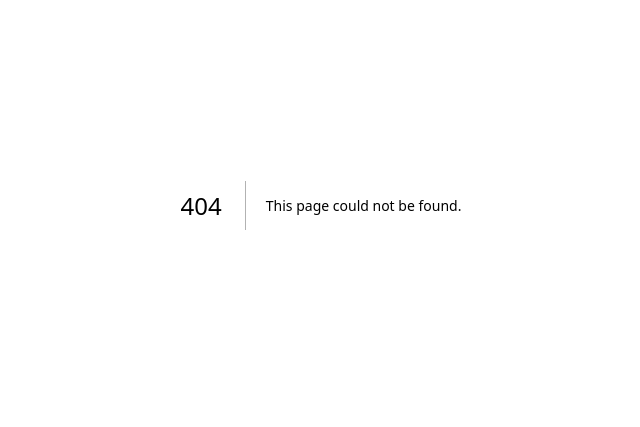
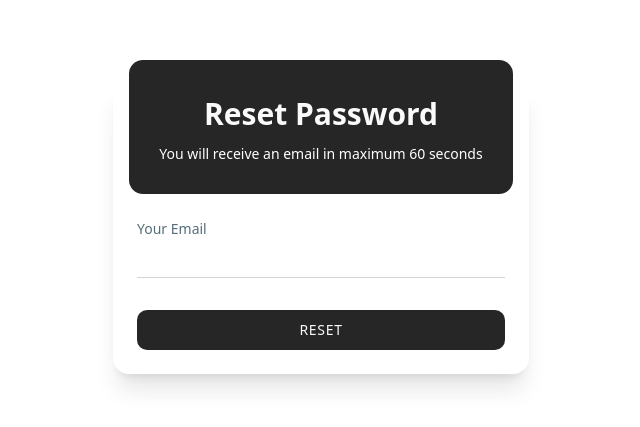
Before and after one commit to easakibahmad/tmg-login-page, a Next.js app: page /reset-password in a window 1280 px wide. Before the commit this address had no page. Shown: the part 195-622 px from the top of the page, without its empty margins (319-959 px from the left). Built offline with nearby package versions, Linux system fonts and the light colour scheme.

Commit message:
feat: implement reset password page

```diff
--- /dev/null
+++ b/app/reset-password/page.tsx
@@ -0,0 +1,174 @@
+"use client";
+
+import React from "react";
+
+import { useState, type MouseEvent, type CSSProperties } from "react";
+import { toast } from "sonner";
+
+export default function ForgotPasswordPage() {
+  const [email, setEmail] = useState("");
+  const [ripples, setRipples] = useState<
+    Array<{ id: number; x: number; y: number; size: number }>
+  >([]);
+
+  const handleButtonClick = (e: MouseEvent<HTMLButtonElement>) => {
+    e.preventDefault();
+    const button = e.currentTarget;
+    const rect = button.getBoundingClientRect();
+    const x = e.clientX - rect.left;
+    const y = e.clientY - rect.top;
+    const width = rect.width;
+    const height = rect.height;
+
+    const distances = [
+      Math.sqrt(x * x + y * y),
+      Math.sqrt((width - x) * (width - x) + y * y),
+      Math.sqrt(x * x + (height - y) * (height - y)),
+      Math.sqrt((width - x) * (width - x) + (height - y) * (height - y)),
+    ];
+
+    const maxDistance = Math.max(...distances);
+    const rippleSize = maxDistance * 2;
+
+    const newRipple = {
+      id: Date.now(),
+      x,
+      y,
+      size: rippleSize,
+    };
+
+    setRipples((prev) => [...prev, newRipple]);
+
+    setTimeout(() => {
+      setRipples((prev) => prev.filter((ripple) => ripple.id !== newRipple.id));
+    }, 400);
+
+    toast.error("Error while sending the password reset email");
+  };
+
+  return (
+    <main className="min-h-screen flex items-center justify-center bg-background p-4">
+      <style
+        dangerouslySetInnerHTML={{
+          __html: `
+          #email,
+          #email:focus {
+            border-top-width: 0 !important;
+            border-left-width: 0 !important;
+            border-right-width: 0 !important;
+            border-bottom-width: 1px !important;
+            border-top-color: transparent !important;
+            border-left-color: transparent !important;
+            border-right-color: transparent !important;
+            border-bottom-color: rgb(212 212 212) !important;
+            border-radius: 0 !important;
+            padding-left: 0 !important;
+            padding-bottom: 0.35rem !important;
+            width: 323.63px;
+          }
+          #reset-button {
+            width: 323.63px;
+            height: 40px;
+          }
+          .input-wrapper {
+            width: 323.63px;
+          }
+          label[for="email"] {
+            color: #546E7A !important;
+          }
+          .email-input-group:focus-within label[for="email"] {
+            color: black !important;
+          }
+          @media (min-width: 1024px) {
+            #email,
+            #email:focus {
+              width: 368px;
+            }
+            .input-wrapper {
+              width: 368px;
+            }
+            #reset-button {
+              width: 368px;
+            }
+          }
+        `,
+        }}
+      />
+      <div className="" style={{ paddingTop: "24px" }}>
+        <div
+          className="bg-neutral-800 -mb-[114px] text-center lg:w-[384px] w-[340px] h-[134px] mx-auto rounded-xl flex flex-col items-center justify-center"
+          style={{ padding: "32px 16px" }}
+        >
+          <h1
+            className="font-bold text-neutral-50"
+            style={{ fontSize: "30px", marginBottom: "8px" }}
+          >
+            Reset Password
+          </h1>
+          <p className="text-sm text-white" style={{color: "#FFFFFF"}}>
+            You will receive an email in maximum 60 seconds
+          </p>
+        </div>
+        <div
+          className="rounded-2xl shadow-xl bg-card w-[371px] lg:w-[416px] flex flex-col justify-end"
+          style={{ height: "294px" }}
+        >
+          {/* Dark header section */}
+
+          {/* Form section */}
+          <div className="px-6 pt-8 pb-6">
+            <form
+              onSubmit={(e) => e.preventDefault()}
+              className="space-y-5 gap-4"
+            >
+              <div className="email-input-group">
+                <label
+                  htmlFor="email"
+                  className="block text-sm"
+                >
+                  Your Email
+                </label>
+                <div className="relative input-wrapper">
+                  <input
+                    type="email"
+                    id="email"
+                    value={email}
+                    onChange={(e) => setEmail(e.target.value)}
+                    className="peer w-full border-b border-neutral-300 bg-transparent text-foreground placeholder:text-muted-foreground focus:outline-none"
+                  />
+                  <span className="absolute bottom-0 left-1/2 h-0.5 w-0 bg-neutral-800 transition-all duration-300 ease-out peer-focus:left-0 peer-focus:w-full" />
+                </div>
+              </div>
+
+              <button
+                id="reset-button"
+                type="button"
+                onClick={handleButtonClick}
+                className="hover:shadow-xl mt-[12px] cursor-pointer relative rounded-lg bg-neutral-800 text-sm font-medium tracking-wider text-neutral-50 overflow-hidden focus:shadow-none focus:opacity-[0.85]"
+              >
+                RESET
+                {ripples.map((ripple) => (
+                  <span
+                    key={ripple.id}
+                    className="absolute rounded-full bg-[#fff] opacity-50 pointer-events-none"
+                    style={
+                      {
+                        left: `${ripple.x}px`,
+                        top: `${ripple.y}px`,
+                        width: "0px",
+                        height: "0px",
+                        transform: "translate(-50%, -50%)",
+                        animation: `ripple 500ms ease-out`,
+                        "--ripple-size": `${ripple.size}px`,
+                      } as CSSProperties & { "--ripple-size": string }
+                    }
+                  />
+                ))}
+              </button>
+            </form>
+          </div>
+        </div>
+      </div>
+    </main>
+  );
+}
--- a/components/features/login-form.tsx
+++ b/components/features/login-form.tsx
@@ -6,6 +6,7 @@ import { Input } from "@/components/ui/input"
 import { Label } from "@/components/ui/label"
 import { Eye, EyeOff } from "lucide-react"
 import { toast } from "sonner"
+import Link from "next/link"
 
 export function LoginForm() {
   const [showPassword, setShowPassword] = useState(false)
@@ -136,9 +137,9 @@ export function LoginForm() {
       </form>
 
       <div className="mt-8 text-center space-y-3">
-        <button className="text-sm font-semibold leading-[150%] font-inter antialiased text-ellipsis text-gray-616161 cursor-pointer">
+        <Link href="/reset-password" className="text-sm font-semibold leading-[150%] font-inter antialiased text-ellipsis text-gray-616161 cursor-pointer">
           Forgot password
-        </button>
+        </Link>
         <div className="text-sm mt-3">
           <span className="antialiased text-blue-gray-500 font-sans mr-2">Not registered?</span>
           <button className="text-sm font-semibold leading-[150%] font-inter antialiased text-ellipsis text-gray-616161">
```
